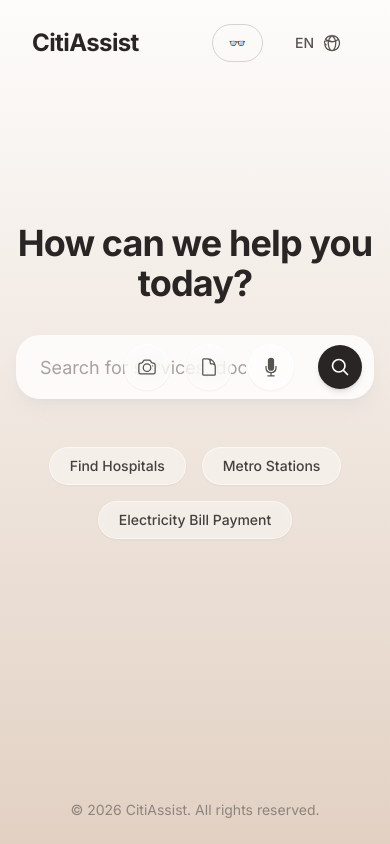
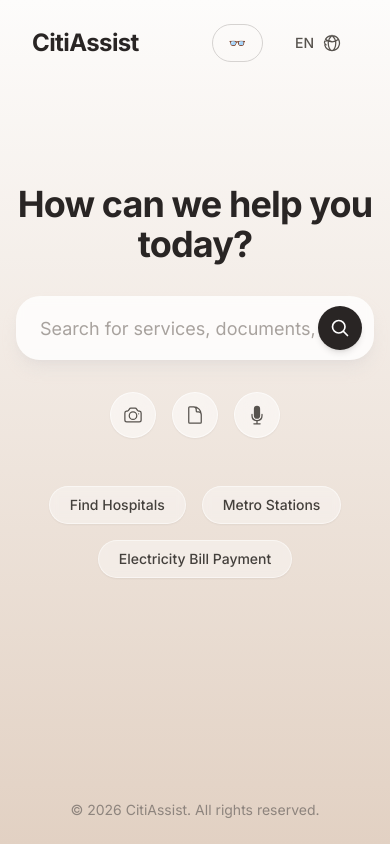
Before and after one commit to teja16asv/CitiAssist-Final, a React (Vite) app: page / in a window 390 px wide. Built offline with nearby package versions, Linux system fonts and the light colour scheme; no server answers.

Commit message:
Force mobile-first layout for search bar

```diff
--- a/src/pages/LandingPage.jsx
+++ b/src/pages/LandingPage.jsx
@@ -348,14 +348,14 @@ const LandingPage = ({ isSeniorMode }) => {
                 </h2>
 
                 <form onSubmit={handleSearch} className="relative w-full max-w-2xl mx-auto">
-                    <div className="relative group flex flex-col gap-4">
+                    <div className="relative group flex flex-col md:block gap-4">
                         <div className="relative w-full">
                             <input
                                 type="text"
                                 value={query}
                                 onChange={(e) => setQuery(e.target.value)}
                                 placeholder={isListening ? t('listening') : t('searchPlaceholder')}
-                                className={`w-full ${inputClasses} ${isSeniorMode ? 'pr-20' : 'pr-32'} rounded-3xl border-0 shadow-lg shadow-stone-300/40 focus:ring-2 focus:ring-stone-400 focus:shadow-xl bg-white/80 backdrop-blur-sm placeholder:text-stone-400 text-stone-800 transition-all duration-300 outline-none ${isListening ? 'ring-2 ring-red-400 animate-pulse' : ''}`}
+                                className={`w-full ${inputClasses} ${isSeniorMode ? 'pr-20' : 'pr-14 md:pr-40'} rounded-3xl border-0 shadow-lg shadow-stone-300/40 focus:ring-2 focus:ring-stone-400 focus:shadow-xl bg-white/80 backdrop-blur-sm placeholder:text-stone-400 text-stone-800 transition-all duration-300 outline-none ${isListening ? 'ring-2 ring-red-400 animate-pulse' : ''}`}
                             />
 
                             {/* Standard Search Button (Inside Input) */}
@@ -377,9 +377,17 @@ const LandingPage = ({ isSeniorMode }) => {
                             </div>
                         </div>
 
-                        {/* Action Buttons: Below input for Mobile/Senior Mode to prevent overlap */}
-                        <div className={`flex justify-center gap-4 ${isSeniorMode ? 'flex-row' : 'absolute right-20 top-1/2 -translate-y-1/2'}`}>
-                            {/* Hidden File Input */}
+                        {/* Action Buttons:
+                            - Mobile (Default): Flex Row Below Input
+                            - Desktop (md:): Absolute Inside Input (unless Senior Mode is ON)
+                        */}
+                        <div className={`flex justify-center gap-4 transition-all duration-300
+                            ${isSeniorMode
+                                ? 'flex-row mt-6 scale-110' // Senior Mode: Always below, larger
+                                : 'mt-4 md:mt-0 md:absolute md:right-16 md:top-1/2 md:-translate-y-1/2' // Normal: Below on mobile, Inside on Desktop
+                            }`}>
+
+                            {/* Hidden File Inputs */}
                             <input
                                 type="file"
                                 ref={fileInputRef}
```
